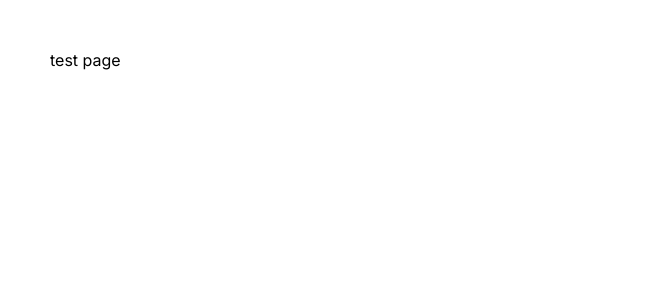
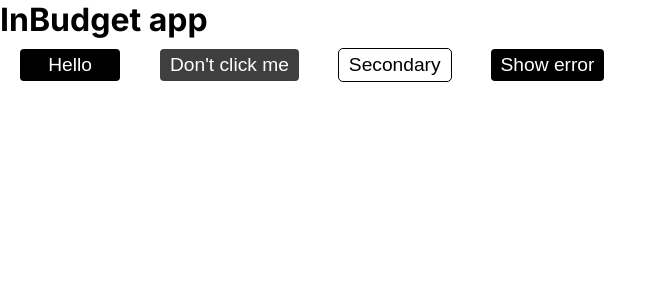
Before and after one commit to intive/patronage2023-js, a Next.js app in the folder apps/web/: page / in a window 1280 px wide. Shown: the top 300 px of the page, without its empty margins (0-665 px from the left). Built offline with nearby package versions, Linux system fonts and the light colour scheme.

Commit message:
ref: changed page directory naming, restored original root files

```diff
--- /dev/null
+++ b/apps/web/app/Buttons.tsx
@@ -0,0 +1,17 @@
+"use client";
+
+import { Button } from "ui";
+
+export default function Buttons() {
+  return (
+    <>
+      <Button onClick={() => alert("Hello")}>Hello</Button>
+      <Button disabled onClick={() => alert("Sadge")}>
+        Don&apos;t click me
+      </Button>
+      <Button secondary onClick={() => alert("Secondary")}>
+        Secondary
+      </Button>
+    </>
+  );
+}
--- /dev/null
+++ b/apps/web/app/Nav.tsx
@@ -0,0 +1,44 @@
+"use client";
+
+import Link from "next/link";
+import styled from "styled-components";
+import { Logo } from "ui";
+
+const NavBar = styled.nav`
+  box-sizing: border-box;
+  display: flex;
+  width: 100%;
+  background-color: #1e4c40;
+  margin-bottom: 20px;
+  padding: 10px 20px 10px 40px;
+  justify-content: space-between;
+`;
+
+const ActionWrapper = styled.div`
+  display: flex;
+  min-width: 150px;
+  justify-content: space-between;
+`;
+
+const LinkStyled = styled(Link)`
+  text-decoration: none;
+  color: #fff;
+  font-weight: bold;
+  font-size: 1.5em;
+
+  &:hover {
+    text-decoration: underline;
+  }
+`;
+
+export default function Nav() {
+  return (
+    <NavBar>
+      <Logo white />
+      <ActionWrapper>
+        <LinkStyled href="/">Home</LinkStyled>{" "}
+        <LinkStyled href="/users">Users</LinkStyled>
+      </ActionWrapper>
+    </NavBar>
+  );
+}
--- a/apps/web/app/layout.tsx
+++ b/apps/web/app/layout.tsx
@@ -1,8 +1,8 @@
-"use client";
-
-import "./global.css";
+/* eslint-disable @next/next/no-head-element */
 import { StyledComponentsRegistry } from "../lib/registry";
 import { Inter } from "next/font/google";
+import Nav from "./Nav";
+import "./global.css";
 
 export type LayoutProps = {
   children: React.ReactNode;
@@ -10,21 +10,23 @@ export type LayoutProps = {
 
 const inter = Inter({
   weight: ["400", "600", "700"],
-  subsets: ["latin"],
+  subsets: ["latin"]
 });
 
 export default function RootLayout({ children }: LayoutProps) {
   return (
-    <html>
+    <html lang="en">
       <head>
         <link
           rel="stylesheet"
           href="https://fonts.googleapis.com/css2?family=Material+Symbols+Rounded:opsz,wght,FILL,GRAD@20..48,100..700,0..1,-50..200"
         />
       </head>
-
       <body className={inter.className}>
-        <StyledComponentsRegistry>{children}</StyledComponentsRegistry>
+        <StyledComponentsRegistry>
+          {/* <Nav /> */}
+          {children}
+        </StyledComponentsRegistry>
       </body>
     </html>
   );
--- a/apps/web/app/page.tsx
+++ b/apps/web/app/page.tsx
@@ -1,4 +1,6 @@
 import type { Metadata } from "next";
+import Buttons from "./Buttons";
+import ErrorDemo from "./ErrorDemo";
 
 export const metadata: Metadata = {
   title: "Home",
@@ -8,7 +10,9 @@ export const metadata: Metadata = {
 export default function Web() {
   return (
     <div>
-      <p style={{ margin: "50px" }}>test page</p>
+      <h1>InBudget app</h1>
+      <Buttons />
+      <ErrorDemo />
     </div>
   );
 }
--- a/apps/web/app/signIn/layout.tsx
+++ b/apps/web/app/sign-in/layout.tsx
@@ -9,7 +9,7 @@ export type LayoutProps = {
 
 export const device = {
   mobile: `(max-width: 767px)`,
-  desktop: `(min-width: 768px)`,
+  desktop: `(min-width: 768px)`
 };
 
 export default function SignInLayout({ children }: LayoutProps) {
@@ -38,14 +38,13 @@ export default function SignInLayout({ children }: LayoutProps) {
 const StyledAllPageContainer = styled.div`
   width: 100%;
   height: 100vh;
-  background-color: blue;
+  background-color: #1e4c40;
 `;
 
 const StyledMaxVisiblePageContainer = styled.div`
   width: 100%;
 
   @media ${device.desktop} {
-    color: red;
     margin: 0 auto;
     max-width: 1200px;
   }
--- /dev/null
+++ b/apps/web/app/users/page.tsx
@@ -0,0 +1,3 @@
+export default function UsersPage() {
+  return <p>This is users page. It has a nested layout.</p>;
+}
```
Also changed, not shown: apps/web/app/users/layout.tsx (added, +12 -0 lines), apps/web/app/sign-in/page.tsx (renamed from apps/web/app/signIn/page.tsx).
